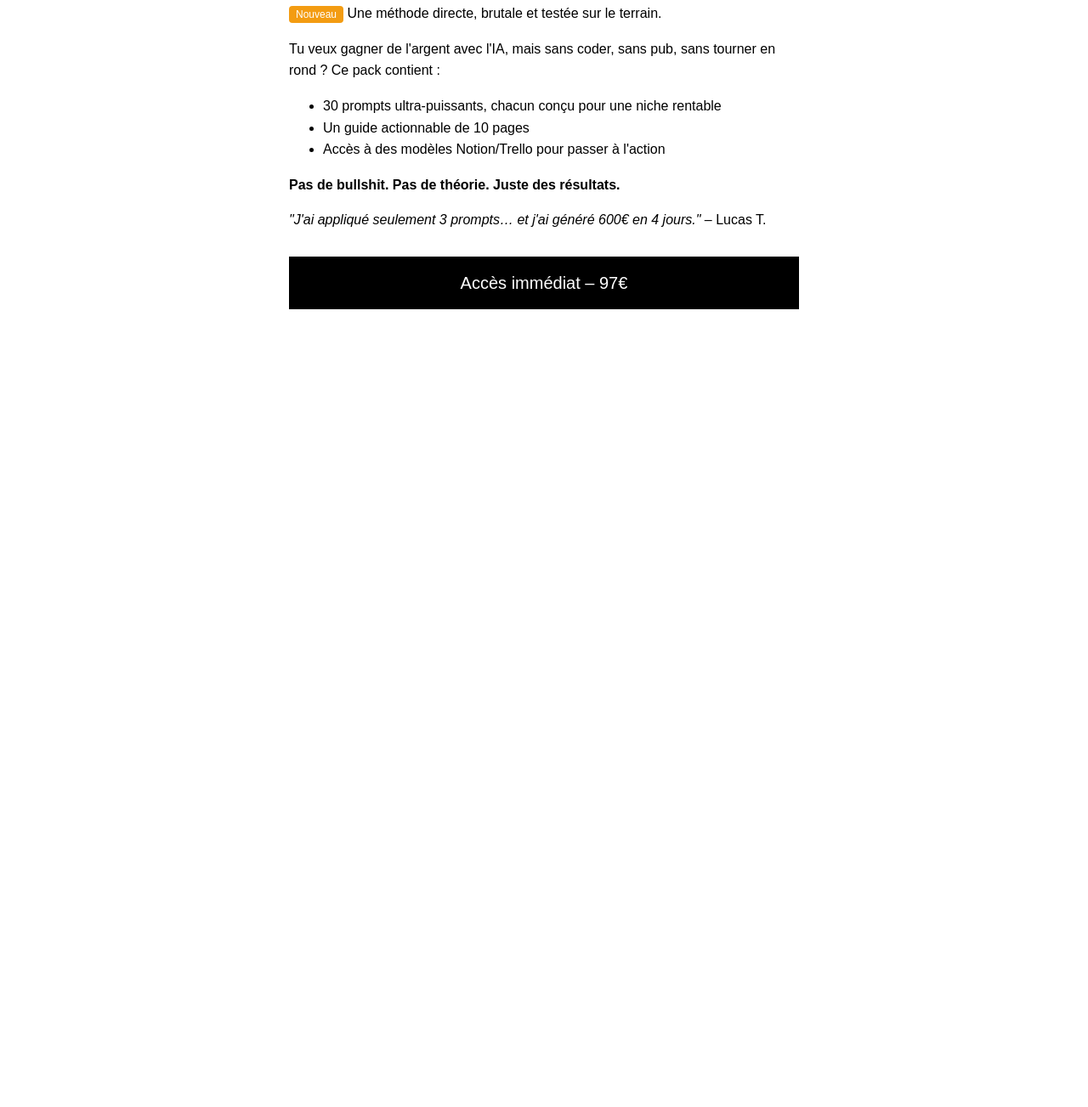
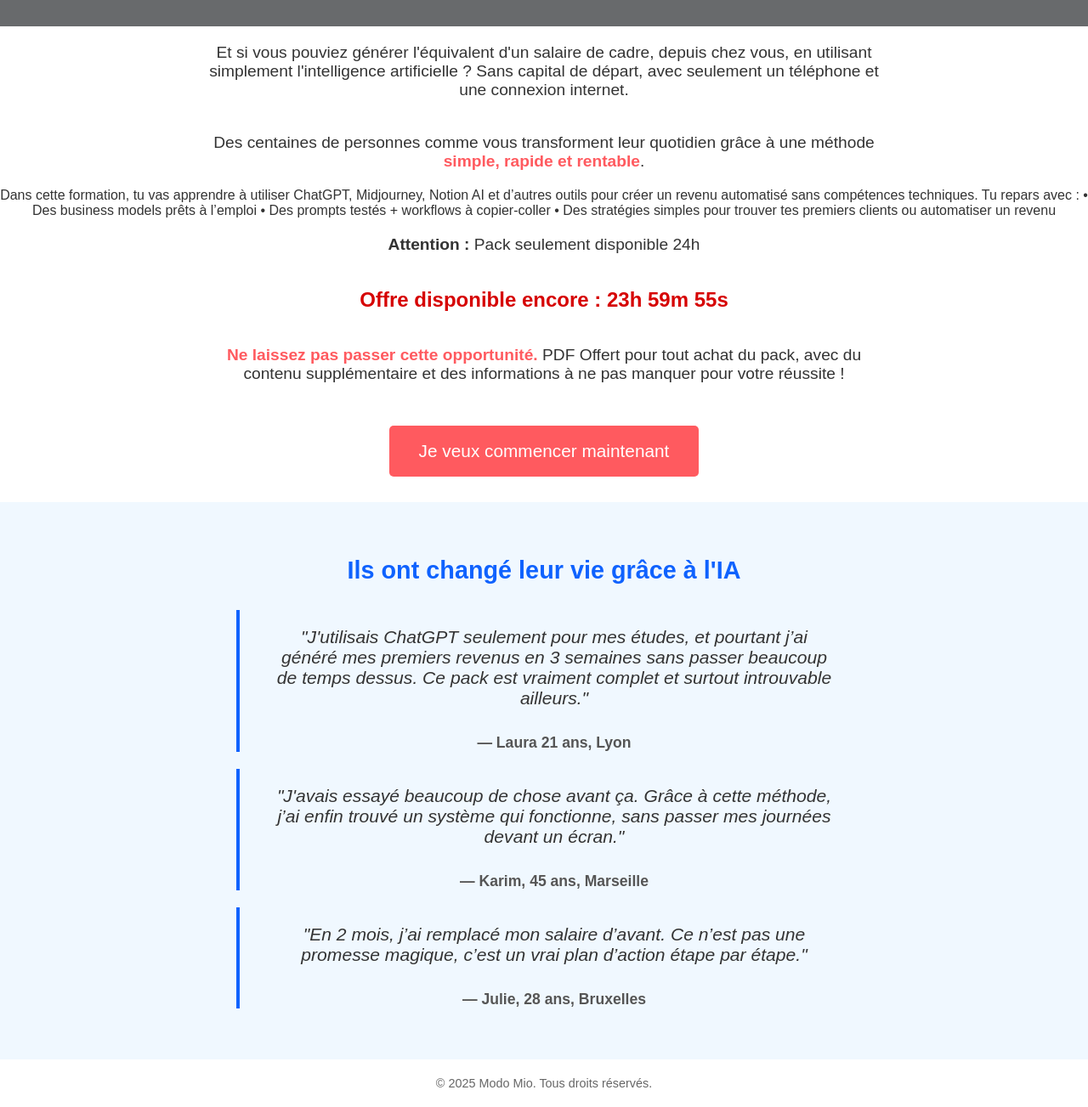
Before and after one commit to julessiahtml/Jules, a plain HTML site: page index.html in a window 1280 px wide. Shown: the part 162-1465 px from the top of the page at 85% size. Before the commit the page ends 800 px from the top, so only its background shows below. Drawn offline with Linux system fonts and the light colour scheme.

Commit message:
Update index.html

```diff
--- a/index.html
+++ b/index.html
@@ -1,28 +1,160 @@
 <!DOCTYPE html>
 <html lang="fr">
 <head>
-  <meta charset="UTF-8">
-  <title>30 Prompts IA pour générer 5 000€/mois</title>
-  <meta name="viewport" content="width=device-width, initial-scale=1.0">
-  <link rel="stylesheet" href="style.css">
+    <meta charset="UTF-8">
+    <title>Gagnez jusqu´à 5000€/mois grace à ChatGPT</title>
+    <style>
+        body {
+            font-family: Arial, sans-serif;
+            background: #14;
+            margin: 0;
+            padding: 0;
+            color: #333;
+            text-align: center;
+        }
+        header {
+            background-color: #686A6C;
+            color: black;
+            padding: 40px 20px;
+        }
+        h1 {
+            font-size: 2.8em;
+            margin: 0;
+        }
+        p {
+            font-size: 1.2em;
+            padding: 20px;
+            max-width: 800px;
+            margin: auto;
+        }
+        .highlight {
+            color: #ff5a5f;
+            font-weight: bold;
+        }
+        .cta-button {
+            display: inline-block;
+            margin: 30px 0;
+            padding: 18px 35px;
+            font-size: 1.3em;
+            color: white;
+            background-color: #ff5a5f;
+            text-decoration: none;
+            border-radius: 5px;
+        }
+        #countdown {
+            font-size: 1.5em;
+            margin: 20px 0;
+            color: #d60000;
+            font-weight: bold;
+        }
+        #testimonials {
+            background-color: #f0f8ff;
+            padding: 40px 20px;
+        }
+        #testimonials h2 {
+            font-size: 1.8em;
+            margin-bottom: 30px;
+            color: #0f62fe;
+        }
+        .testimonial {
+            max-width: 700px;
+            margin: 20px auto;
+            font-style: italic;
+            font-size: 1.1em;
+            color: #333;
+            border-left: 4px solid #0f62fe;
+            padding-left: 20px;
+        }
+        .testimonial strong {
+            display: block;
+            margin-top: 10px;
+            color: #555;
+            font-style: normal;
+        }
+        footer {
+            padding: 20px;
+            font-size: 0.9em;
+            color: #666;
+        }
+    </style>
 </head>
 <body>
 
-  <h1>30 Prompts pour Générer 5 000€/mois avec ChatGPT</h1>
-  <p><span class="badge">Nouveau</span> Une méthode directe, brutale et testée sur le terrain.</p>
-  <p>Tu veux gagner de l'argent avec l'IA, mais sans coder, sans pub, sans tourner en rond ? Ce pack contient :</p>
+    <header>
+        <h1>Gagnez 5000€/mois grâce à l'intelligence artificielle</h1>
+        <p><span class="highlight">Sans compétences techniques, sans capital de départ, sans risque inutile.</span></p>
+    </header>
 
-  <ul>
-    <li>30 prompts ultra-puissants, chacun conçu pour une niche rentable</li>
-    <li>Un guide actionnable de 10 pages</li>
-    <li>Accès à des modèles Notion/Trello pour passer à l'action</li>
-  </ul>
+    <main>
+        <p>
+            Et si vous pouviez générer l'équivalent d'un salaire de cadre, depuis chez vous, en utilisant simplement l'intelligence artificielle ? Sans capital de départ, avec seulement un téléphone et une connexion internet.
+        </p>
+        <p>
+            Des centaines de personnes comme vous transforment leur quotidien grâce à une méthode <span class="highlight">simple, rapide et rentable</span>.
+        </p>
+Dans cette formation, tu vas apprendre à utiliser ChatGPT, Midjourney, Notion AI et d’autres outils pour créer un revenu automatisé sans compétences techniques. Tu repars avec :
+	•	Des business models prêts à l’emploi
+	•	Des prompts testés + workflows à copier-coller
+	•	Des stratégies simples pour trouver tes premiers clients ou automatiser un revenu
+        <p>
+            <strong>Attention :</strong> Pack seulement disponible 24h
+        </p>
+        <div id="countdown">Offre disponible encore : 24h 00m 00s</div>
+        <p>
+            <span class="highlight">Ne laissez pas passer cette opportunité.</span>
+PDF Offert pour tout achat du pack, avec du contenu supplémentaire et des informations à ne pas manquer pour votre réussite !
+        </p>
+        <a href="https://buy.stripe.com/8wM4gt0HP0Bqb8kbII" class="cta-button">Je veux commencer maintenant</a>
+    </main>
 
-  <p><strong>Pas de bullshit. Pas de théorie. Juste des résultats.</strong></p>
+    <section id="testimonials">
+        <h2>Ils ont changé leur vie grâce à l'IA</h2>
+        <div class="testimonial">
+            <p>"J'utilisais ChatGPT seulement pour mes études, et pourtant j’ai généré mes premiers revenus en 3 semaines sans passer beaucoup de temps dessus. Ce pack est vraiment complet et surtout introuvable ailleurs."</p>
+            <strong>— Laura 21 ans, Lyon</strong>
+        </div>
+        <div class="testimonial">
+            <p>"J'avais essayé beaucoup de chose avant ça. Grâce à cette méthode, j’ai enfin trouvé un système qui fonctionne, sans passer mes journées devant un écran."</p>
+            <strong>— Karim, 45 ans, Marseille</strong>
+        </div>
+        <div class="testimonial">
+            <p>"En 2 mois, j’ai remplacé mon salaire d’avant. Ce n’est pas une promesse magique, c’est un vrai plan d’action étape par étape."</p>
+            <strong>— Julie, 28 ans, Bruxelles</strong>
+        </div>
+    </section>
 
-  <p><em>"J'ai appliqué seulement 3 prompts… et j'ai généré 600€ en 4 jours."</em> – Lucas T.</p>
+    <footer>
+        &copy; 2025 Modo Mio. Tous droits réservés.
+    </footer>
 
-  <a class="cta" href="https://buy.stripe.com/test_fake_link">Accès immédiat – 97€</a>
+    <script>
+        const countdownElement = document.getElementById("countdown");
+        let countdownDate;
+
+        if (localStorage.getItem("countdownDeadline")) {
+            countdownDate = new Date(localStorage.getItem("countdownDeadline")).getTime();
+        } else {
+            countdownDate = new Date().getTime() + 24 * 60 * 60 * 1000;
+            localStorage.setItem("countdownDeadline", new Date(countdownDate).toISOString());
+        }
+
+        const updateCountdown = setInterval(function () {
+            const now = new Date().getTime();
+            const distance = countdownDate - now;
+
+            if (distance < 0) {
+                clearInterval(updateCountdown);
+                countdownElement.innerHTML = "L'offre est maintenant expirée.";
+                return;
+            }
+
+            const hours = Math.floor((distance % (1000 * 60 * 60 * 24)) / (1000 * 60 * 60));
+            const minutes = Math.floor((distance % (1000 * 60 * 60)) / (1000 * 60));
+            const seconds = Math.floor((distance % (1000 * 60)) / 1000);
+
+            countdownElement.innerHTML = `Offre disponible encore : ${hours}h ${minutes}m ${seconds}s`;
+        }, 1000);
+    </script>
 
 </body>
 </html>
```
